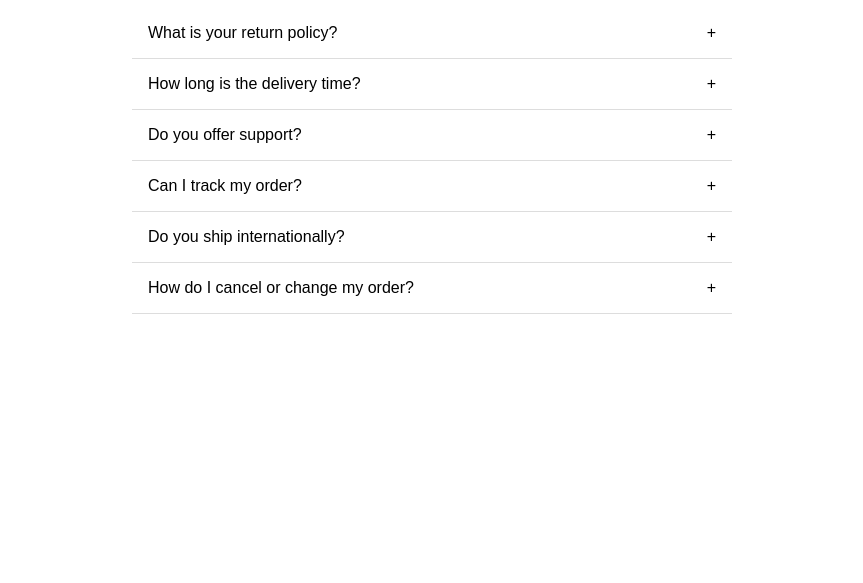
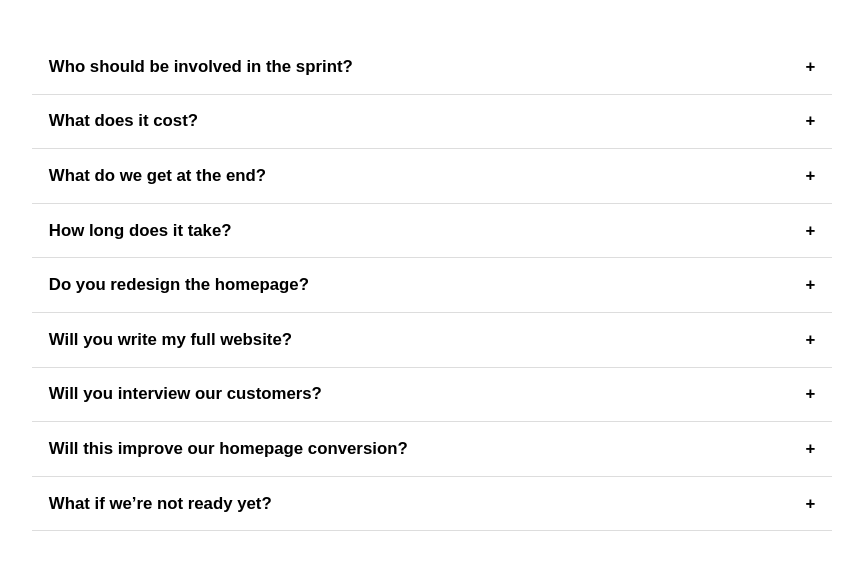
Before and after one commit to shikshak79/faq-accordion, a plain HTML site: page index.html in a window 1280 px wide. Shown: the whole page, without its empty margins (208-1071 px from the left). Drawn offline with Linux system fonts and the light colour scheme.

Commit message:
Update index.html

```diff
--- a/index.html
+++ b/index.html
@@ -1,32 +1,50 @@
+<!DOCTYPE html>
+<html lang="en">
+<head>
+  <meta charset="UTF-8" />
+  <meta name="viewport" content="width=device-width, initial-scale=1.0"/>
+  <title>FAQ Accordion</title>
   <style>
+    body {
+      font-family: sans-serif;
+      padding: 2rem;
+      background: #fff;
+      color: #111;
+    }
+
     .accordion {
       width: 100%;
-  max-width: 600px;
+      max-width: 800px;
       margin: auto;
-  font-family: sans-serif;
     }
+
     .accordion-item {
       border-bottom: 1px solid #ddd;
     }
+
     .accordion-button {
       background: none;
       border: none;
       width: 100%;
       text-align: left;
       padding: 1em;
-  font-size: 1em;
+      font-size: 1.05em;
+      font-weight: 600;
       cursor: pointer;
       position: relative;
     }
+
     .accordion-button:after {
       content: '+';
       position: absolute;
       right: 1em;
       transition: transform 0.2s ease;
     }
+
     .accordion-button.active:after {
       content: '–';
     }
+
     .accordion-content {
       max-height: 0;
       overflow: hidden;
@@ -35,46 +53,75 @@
       font-size: 0.95em;
       color: #444;
     }
+
     .accordion-content.open {
       padding-bottom: 1em;
     }
   </style>
+</head>
+<body>
 
   <div class="accordion">
     <div class="accordion-item">
-    <button class="accordion-button">What is your return policy?</button>
+      <button class="accordion-button">Who should be involved in the sprint?</button>
       <div class="accordion-content">
-      <p>You can return any item within 30 days, no questions asked.</p>
+        <p>Bring the people who shape your product, sell it, or explain it. Founders, product leads, commercial leads, and anyone who’ll use the new story in real life.</p>
       </div>
     </div>
+
     <div class="accordion-item">
-    <button class="accordion-button">How long is the delivery time?</button>
+      <button class="accordion-button">What does it cost?</button>
       <div class="accordion-content">
-      <p>Delivery usually takes 3–5 business days across Europe.</p>
+        <p>Pricing depends on your stage. Scroll up to see the three tiers (Pre-Launch, Early Growth, Expansion).</p>
       </div>
     </div>
+
     <div class="accordion-item">
-    <button class="accordion-button">Do you offer support?</button>
+      <button class="accordion-button">What do we get at the end?</button>
       <div class="accordion-content">
-      <p>Yes, we offer email and chat support Monday to Friday, 9–6 CET.</p>
+        <p>You’ll walk away with one clear story — wired into your homepage, pitch outline, and a 1-pager your team can run with. See the full list [above / in the solution section].</p>
       </div>
     </div>
+
     <div class="accordion-item">
-    <button class="accordion-button">Can I track my order?</button>
+      <button class="accordion-button">How long does it take?</button>
       <div class="accordion-content">
-      <p>Yes, you'll receive a tracking link via email as soon as your order ships.</p>
+        <p>3 weeks from kickoff. We run 2 live workshops and deliver async outputs in between. It’s fast, but deep.</p>
       </div>
     </div>
+
     <div class="accordion-item">
-    <button class="accordion-button">Do you ship internationally?</button>
+      <button class="accordion-button">Do you redesign the homepage?</button>
       <div class="accordion-content">
-      <p>We currently ship to most EU countries, the UK, and North America.</p>
+        <p>No visual design. We deliver a full wireframe with working copy — ready for your team to plug into design and ship.</p>
       </div>
     </div>
+
     <div class="accordion-item">
-    <button class="accordion-button">How do I cancel or change my order?</button>
+      <button class="accordion-button">Will you write my full website?</button>
       <div class="accordion-content">
-      <p>Contact our support team within 2 hours of placing your order for changes or cancellations.</p>
+        <p>No. This sprint focuses on your <strong>homepage spine</strong> — the core story and how to land it fast. It sets the tone, structure, and message your other pages can follow.</p>
+      </div>
+    </div>
+
+    <div class="accordion-item">
+      <button class="accordion-button">Will you interview our customers?</button>
+      <div class="accordion-content">
+        <p>No. Most teams already have the signals — we help you translate them into a sharper story. We'll take your most recent sales conversations into account. If this is not viable, we can recommend next steps.</p>
+      </div>
+    </div>
+
+    <div class="accordion-item">
+      <button class="accordion-button">Will this improve our homepage conversion?</button>
+      <div class="accordion-content">
+        <p>If your story is unclear today, that's likely — most teams see better engagement and shorter pitch cycles. But this isn’t a RevOps sprint. It’s a clarity sprint.</p>
+      </div>
+    </div>
+
+    <div class="accordion-item">
+      <button class="accordion-button">What if we’re not ready yet?</button>
+      <div class="accordion-content">
+        <p>Start with the free “Is This You?” checklist — or talk to us. We’ll help you decide if this is the right moment to sharpen your story.</p>
       </div>
     </div>
   </div>
@@ -98,3 +145,6 @@ buttons.forEach(button => {
       });
     });
   </script>
+
+</body>
+</html>
```
Lines whose indentation alone changed are shown as unchanged.
